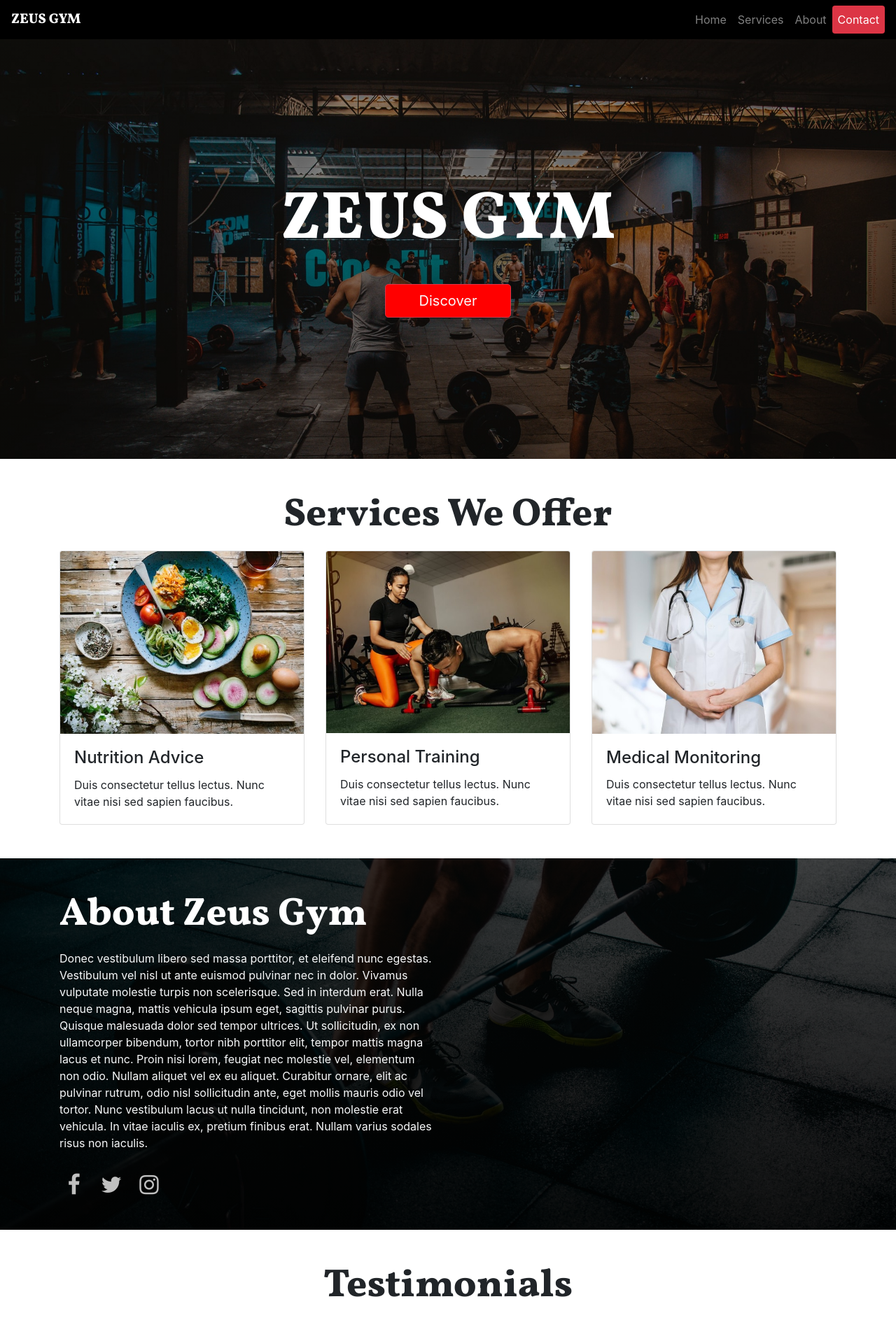
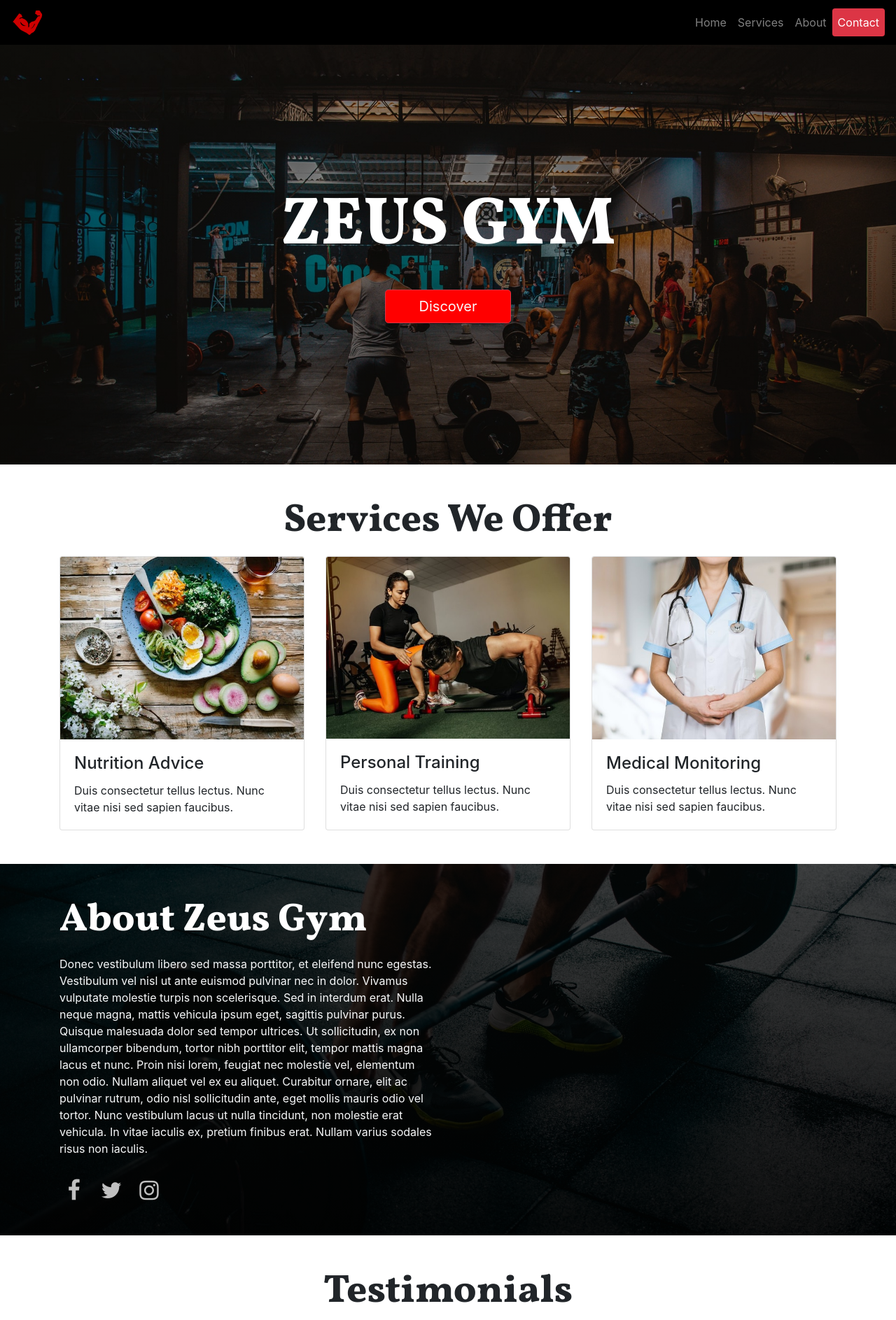
Before and after one commit to omganeshdahale/business-website, a Django app: page / in a window 1280 px wide. Shown: the top 1887 px of the page at 70% size. Run offline with Django 3.2, Linux system fonts and the light colour scheme; some libraries are stand-ins or nearby versions.

Commit message:
add logo

```diff
--- a/core/static/core/css/home.css
+++ b/core/static/core/css/home.css
@@ -71,7 +71,7 @@
 .social-link:hover{
     color: white;
 }
-header{
+.header-container-fluid{
     background-image: url('/static/core/img/header_bg.jpg');
     background-attachment: fixed;
     background-position: center;
--- a/core/templates/core/home.html
+++ b/core/templates/core/home.html
@@ -19,12 +19,14 @@
     <link rel="stylesheet" type="text/css" href="{% static 'core/css/home.css' %}">
 
     <!-- Header -->
-    <header id="header" class="container-fluid d-flex align-items-center p-0">
+    <header id="header">
+    <div class="container-fluid d-flex align-items-center p-0 header-container-fluid">
         <div class="header-overlay"></div>
         <div class="position-relative w-100 text-center">
             <h1 class="display-1 text-white mt-3" style="font-family: 'Vollkorn', serif;">ZEUS GYM</h1>
             <a class="btn btn-lg btn-danger text-light bg-red mt-4 mb-3 px-5" href="#services">Discover</a>
         </div>
+    </div>
     </header>
 
 
@@ -58,7 +60,8 @@
 
 
     <!-- About -->
-    <section id="about" class="container-fluid mt-5 about-container-fluid">
+    <section id="about" class="mt-5">
+    <div class="container-fluid about-container-fluid">
         <div class="about-container-fluid-overlay"></div>
 
         <div class="container position-relative">
@@ -75,6 +78,7 @@
             </div>
 
         </div>
+    </div>
     </section>
 
 
@@ -125,7 +129,8 @@
 
 
     <!-- Contact -->
-    <section id="contact" class="container-fluid mt-5 form-container-fluid">
+    <section id="contact" class="mt-5">
+    <div class="container-fluid form-container-fluid">
         <div class="form-container-fluid-overlay"></div>
         <h2 class="position-relative text-center mt-3 mb-3" style="font-family: 'Vollkorn', serif;">Connect with us</h2>
 
@@ -175,6 +180,7 @@
                 </div>
             </div>
         </div>
+    </div>
     </section>
 
     <script src="{% static 'core/js/form_switcher.js' %}"></script>
--- a/static/css/base.css
+++ b/static/css/base.css
@@ -16,3 +16,8 @@ html{
 .nav-pills .nav-link.active {
     background-color: #dc3545 !important;
 }
+.brand-icon{
+    height: 46px;
+    width: 46px;
+    margin: 1px 0;
+}
--- a/templates/base.html
+++ b/templates/base.html
@@ -13,6 +13,7 @@
         <link rel="stylesheet" href="https://stackpath.bootstrapcdn.com/font-awesome/4.7.0/css/font-awesome.min.css" integrity="sha384-wvfXpqpZZVQGK6TAh5PVlGOfQNHSoD2xbE+QkPxCAFlNEevoEH3Sl0sibVcOQVnN" crossorigin="anonymous">
 
         <link rel="stylesheet" href="{% static 'css/base.css' %}">
+        <link rel="icon" href="{% static 'img/icon.png' %}">
 
         <link rel="preconnect" href="https://fonts.gstatic.com">
         <link href="https://fonts.googleapis.com/css2?family=Vollkorn:wght@800&display=swap" rel="stylesheet">
@@ -24,7 +25,7 @@
     <body data-spy="scroll" data-target=".navbar" data-offset="300">
         <nav class="navbar navbar-expand-md bg-black navbar-dark sticky-top">
             <!-- Brand -->
-            <a class="navbar-brand" href="#" style="font-family: 'Vollkorn', serif;">ZEUS GYM</a>
+            <a class="navbar-brand p-0" href="#" style="font-family: 'Vollkorn', serif;"><img class="brand-icon" src="{% static 'img/icon.png' %}"></a>
 
             <!-- Toggler Button -->
             <button class="navbar-toggler" data-toggle="collapse" data-target="#navbar-links">
--- a/templates/email/contact_notify.html
+++ b/templates/email/contact_notify.html
@@ -5,7 +5,7 @@
 <hr>
 {% for field in cd %}
     <p style="font-size: 14px; color: #555555;">
-        <b>{{ field }} :</b> {{ cd|get_item:field }}
+        <b>{{ field|lower|capfirst }} :</b> {{ cd|get_item:field }}
     </p>
 {% endfor %}
 <hr>
```
Also changed, not shown: static/img/icon.png (added).
